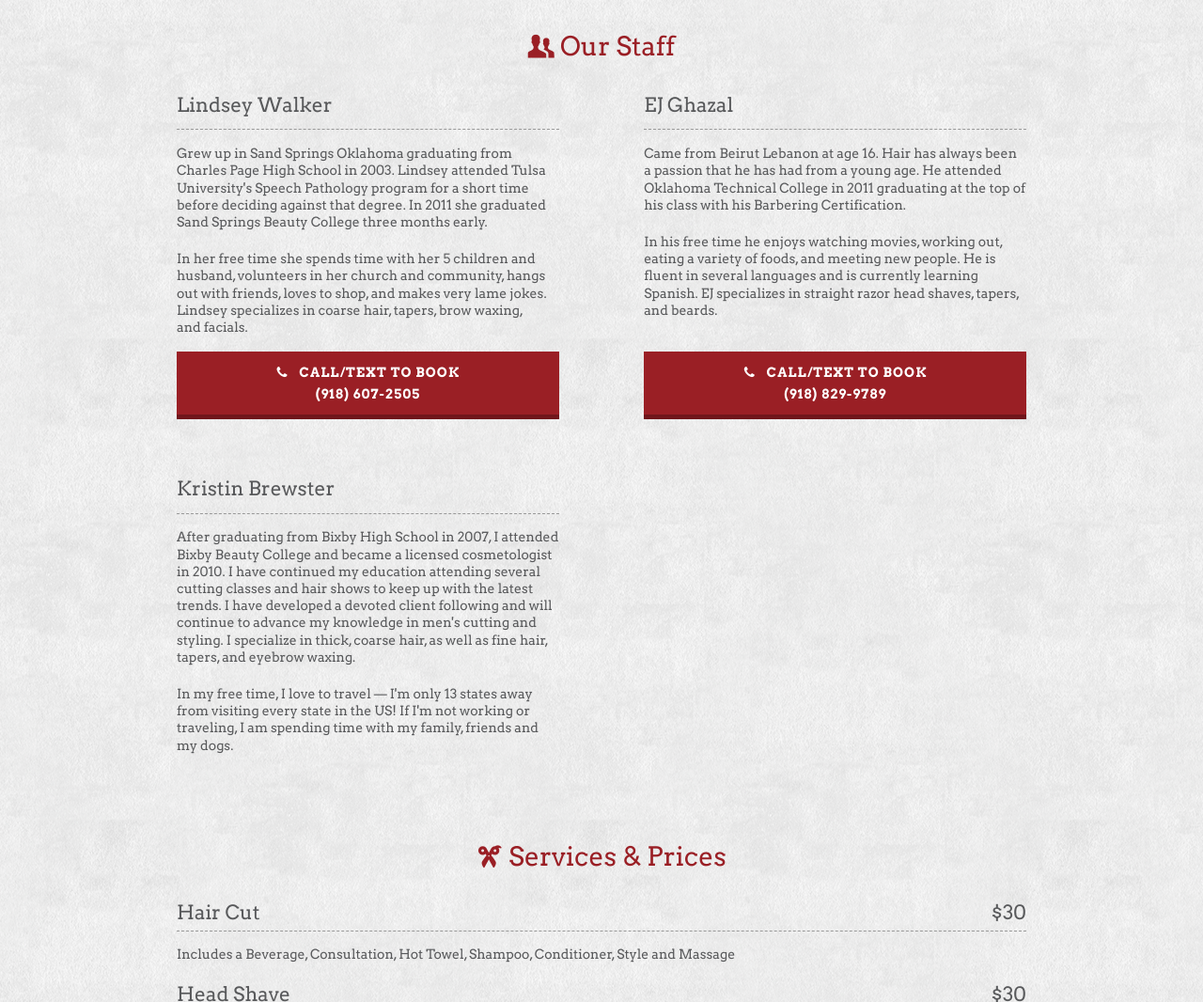
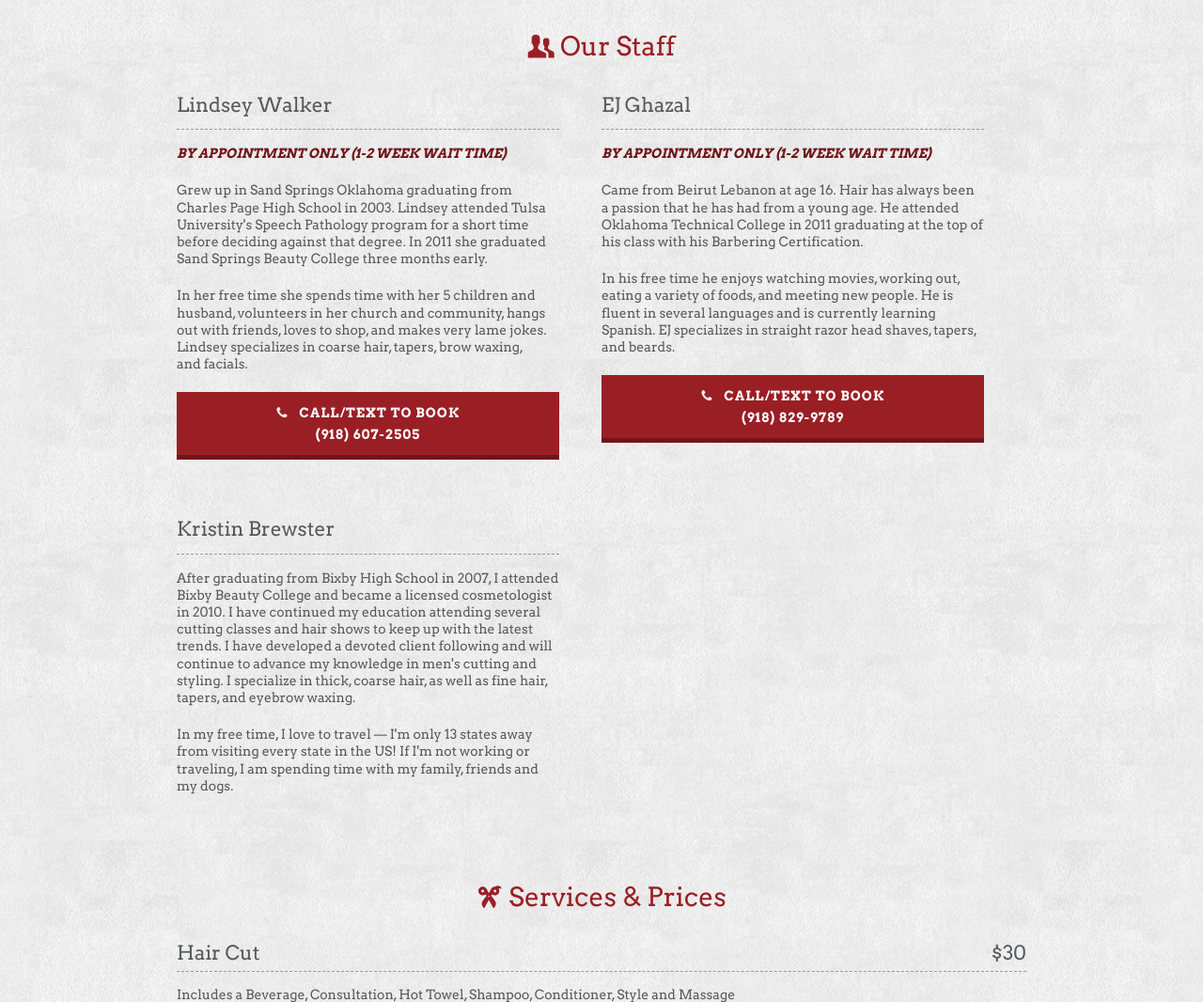
Before and after one commit to tulsamensshop/website, a plain HTML site: page index.html in a window 1280 px wide. Shown: the part 849-1915 px from the top of the page at 94% size. Drawn offline with nearby package versions, Linux system fonts and the light colour scheme.

Commit message:
Added appointment disclaimer.

```diff
--- a/css/scss/partials/_header.scss
+++ b/css/scss/partials/_header.scss
@@ -23,7 +23,7 @@ header {
 	display: block;
 	width: 40px;
 	height: 40px;
-	top: 1em;
+	bottom: 1em;
 	right: 1em;
 	border-radius: 20px;
 	background: $maroon;
@@ -32,6 +32,7 @@ header {
 	color: $white;
 	font-size: 1.5em;
 	z-index: 20;
+	box-shadow: 0 0 15px $white;
 	&:hover {
 		background: darken($maroon, 5%);
 		color: $white;
--- a/css/scss/partials/_page.scss
+++ b/css/scss/partials/_page.scss
@@ -114,7 +114,17 @@ h2.spacer {
 		@extend .clearfix;
 		padding-bottom: 0;
 		margin-bottom: 0;
+		.bio-wrapper em {
+			color: $maroonDark;
+			font-weight: bold;
+			text-transform: uppercase;
+		}
 		.telephone {
+			em {
+				margin: 0.5em 0 0;
+				display: block;
+				line-height: 1.1em;
+			}
 			.telephone-number {
 				display: none;
 				@media all and (min-width: 768px) {
@@ -129,15 +139,24 @@ h2.spacer {
 		}
 		div.half {
 			margin-bottom: 3em;
+			@extend .clearfix;
 			@media all and (min-width: 768px) {
 				width: 45%;
 				display: block;
 				float: left;
+				margin-right: 5%;
+				// outline: 1px solid red;
 				&.right {
-					float: right;
+					margin-right: 0;
+					// float: right;
+					// clear: both;
 				}
 				.bio-wrapper {
 					min-height: 220px;
+				}
+				&:nth-child(3n){
+					clear: left;
+					// outline: 1px solid blue;
 				}
 			}
 			h3 {
--- a/index.html
+++ b/index.html
@@ -63,6 +63,7 @@
                         <div class="half">
                             <h3>Lindsey Walker</h3>
                             <div class="bio-wrapper">
+                                <p><em>By Appointment Only (1-2 Week Wait Time)</em></p>
                                 <p>Grew up in Sand Springs Oklahoma graduating from Charles Page High School in 2003. Lindsey attended Tulsa University's Speech Pathology program for a short time before deciding against that degree. In 2011 she graduated Sand Springs Beauty College three months early.</p>
                                 <p>In her free time she spends time with her 5 children and husband, volunteers in her church and community, hangs out with friends, loves to shop, and makes very lame jokes. Lindsey specializes in coarse hair, tapers, brow waxing, and&nbsp;facials.</p>
                             </div>
@@ -72,6 +73,7 @@
                         <div class="half right">
                             <h3>EJ Ghazal</h3>
                             <div class="bio-wrapper">
+                                <p><em>By Appointment Only (1-2 Week Wait Time)</em></p>
                                 <p>Came from Beirut Lebanon at age 16. Hair has always been a passion that he has had from a young age. He attended Oklahoma Technical College in 2011 graduating at the top of his class with his Barbering Certification.</p>
                                 <p>In his free time he enjoys watching movies, working out, eating a variety of foods, and meeting new people. He is fluent in several languages and is currently learning Spanish. EJ specializes in straight razor head shaves, tapers, and&nbsp;beards.</p>
                                 </div>
```
Also changed, not shown: css/style.css.
